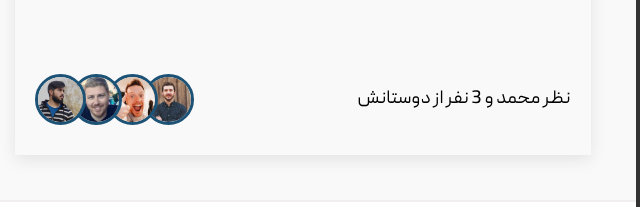
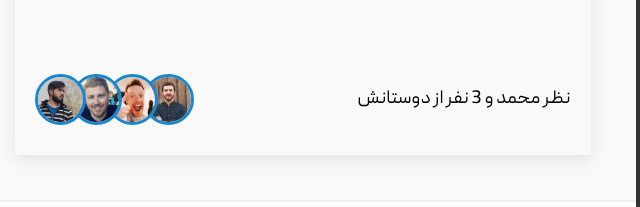
Before and after one commit to mohammadkhakshoor/trillo, a website: page index.html in a window 1280 px wide. Shown: the part 1005-1212 px from the top of the page, 414-1054 px from the left. Drawn offline with Linux system fonts and the light colour scheme.

Commit message:
fix: match the border color of imgs of the description part to review part imgs

```diff
--- a/sass/components/_user-oppinion.scss
+++ b/sass/components/_user-oppinion.scss
@@ -16,7 +16,7 @@
         width: 4.5rem;
         height: 4.5rem;
         border-radius: 50%;
-        border: 3px solid $clr-Primary-dark;
+        border: 3px solid $clr-Primary;
         &:not(:last-child) {
             margin-left: -1.5rem;
             transition: margin-left, transform 0.2s;
```
Also changed, not shown: css/style.css.
